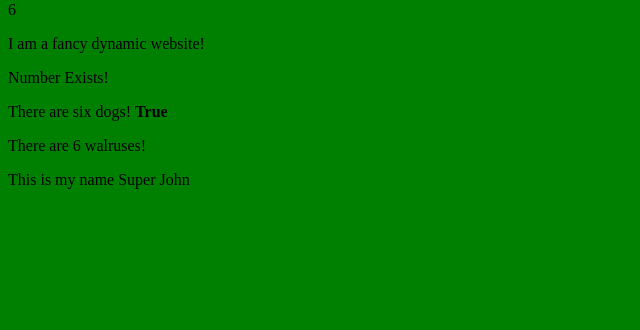
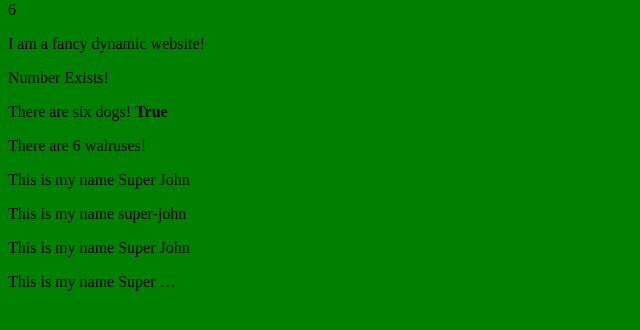
Before and after one commit to SuperJohn/hello_web_app, a Django app: page / in a window 1280 px wide. Shown: the part 213-543 px from the top of the page, without its empty margins (0-640 px from the left). Run offline with Django 3.2, Linux system fonts and the light colour scheme.

Commit message:
ok, now tempate tags excercise actually complete

```diff
--- a/collection/templates/index.html
+++ b/collection/templates/index.html
@@ -16,4 +16,7 @@
     </b> </p>
     <p>There are {{  number }} walrus{{  number|pluralize:"es" }}!</p>
     <p>This is my name {{ thing }}</p>
+    <p>This is my name {{ thing | slugify }}</p>
+    <p>This is my name {{ thing | title }}</p>
+    <p>This is my name {{ thing | truncatewords:1 }}</p>
 {%  endblock %}
```
